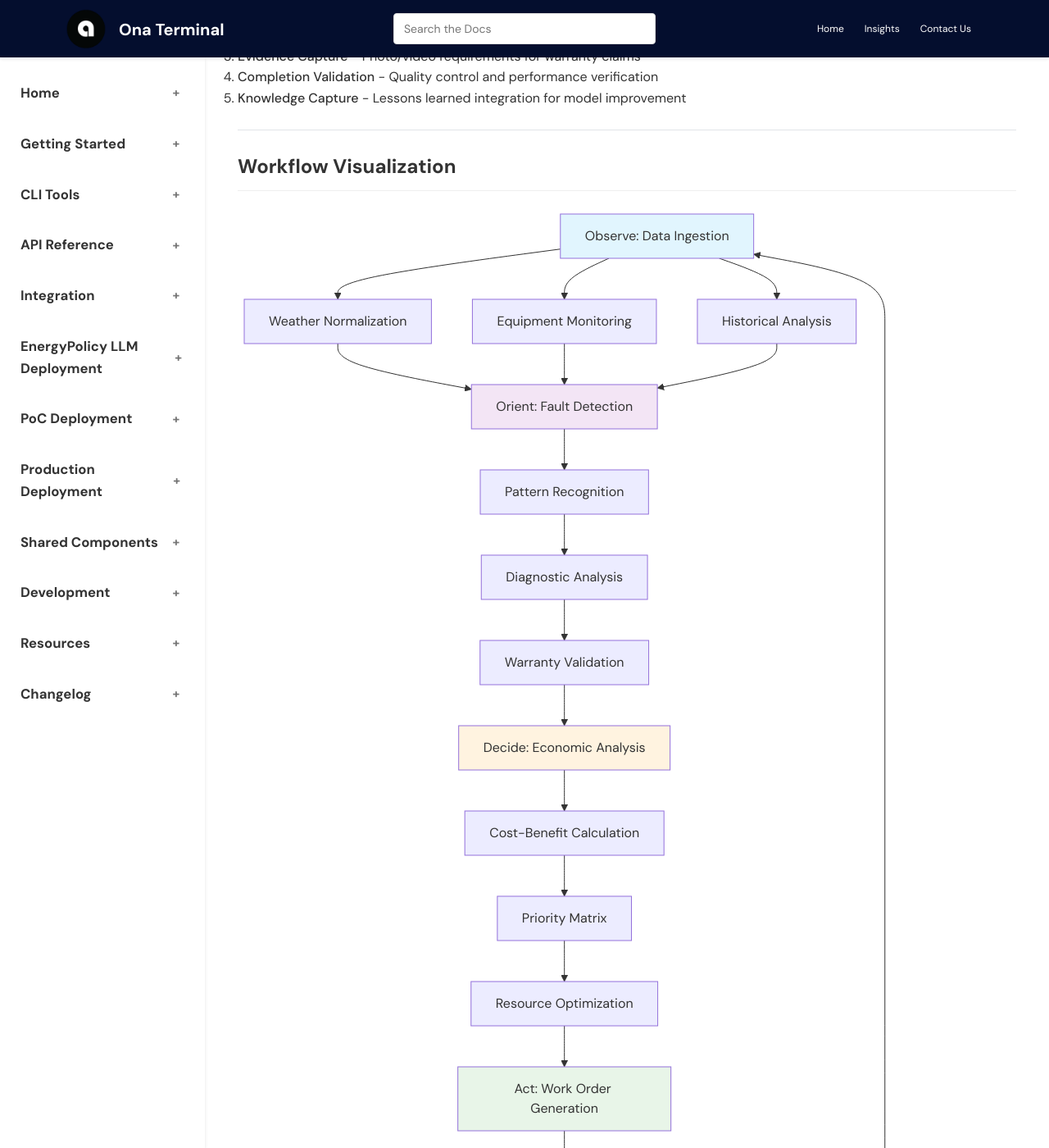
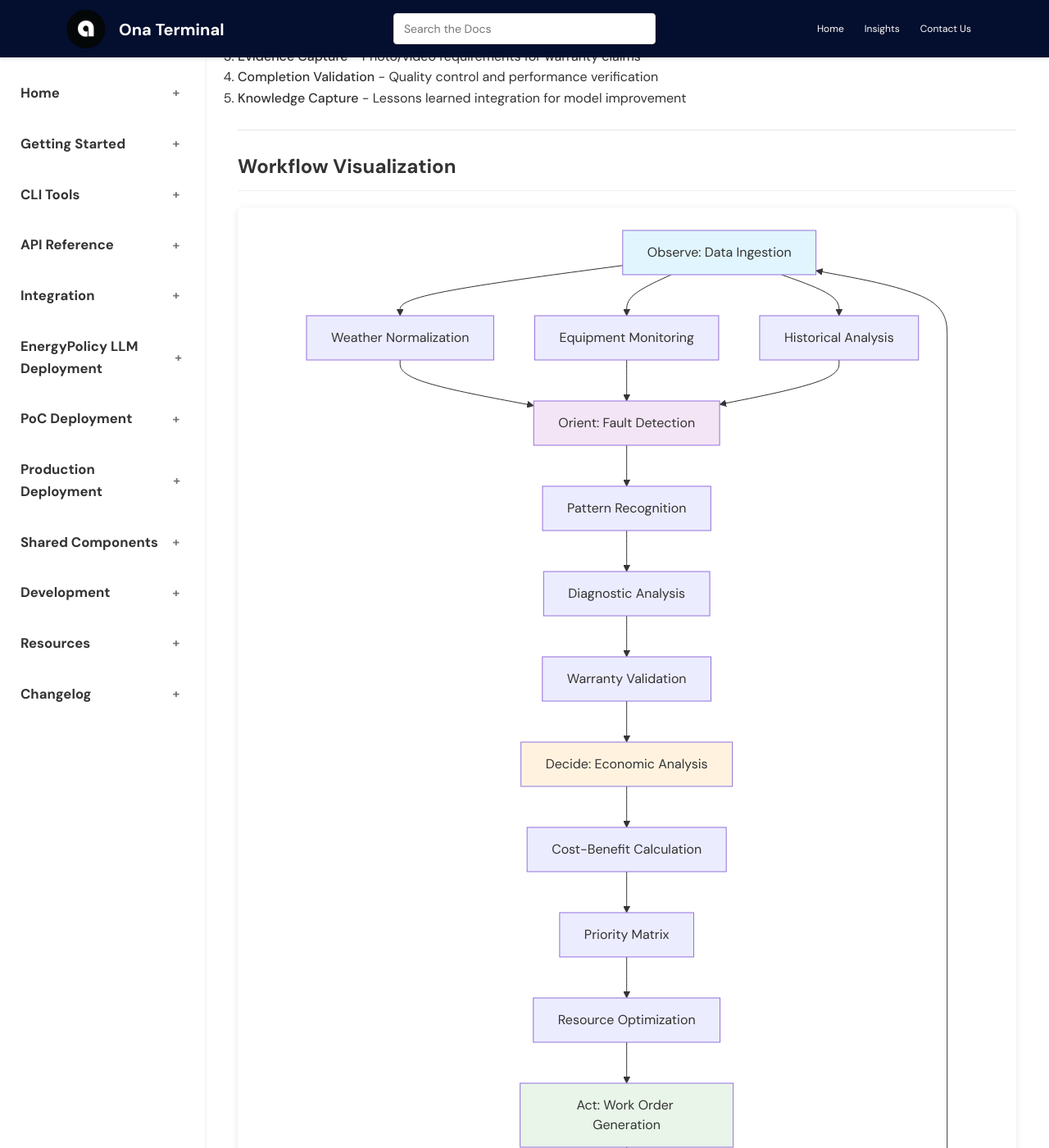
Before and after one commit to AsobaCloud/asobacode.github.io, a Jekyll site: the page built from archive/agentic-workflow.md, in a window 1280 px wide and 1400 px high, scrolled down 4313 px. Shown: the whole window at 82% size. Built offline with Jekyll 4.4.1, drawn with Linux system fonts in a browser that asks for light colours; comment, search, counter and statistics services are not loaded.

Commit message:
mermaid support

```diff
--- a/_layouts/default.html
+++ b/_layouts/default.html
@@ -16,6 +16,8 @@ layout: default
   <meta name="theme-color" content="#4551bf">
   <link rel="stylesheet" href="{{ site.baseurl }}/assets/css/styles.css">
   <script src="{{ site.baseurl }}/assets/js/search.js"></script>
+  <!-- Mermaid for diagram rendering -->
+  <script src="https://cdn.jsdelivr.net/npm/mermaid@10.9.1/dist/mermaid.min.js"></script>
 </head>
 <body>
   <header class="header-bar">
@@ -396,6 +398,52 @@ layout: default
         padding-left: 5px;
       }
     }
+
+    /* Mermaid diagram styling */
+    .mermaid {
+      text-align: center;
+      margin: 20px 0;
+      background: #fff;
+      border-radius: 8px;
+      padding: 20px;
+      box-shadow: 0 2px 8px rgba(0,0,0,0.1);
+    }
+
+    .mermaid svg {
+      max-width: 100%;
+      height: auto;
+    }
+
+    /* Ensure code blocks with mermaid are properly styled */
+    pre code.language-mermaid {
+      background: transparent;
+      border: none;
+      padding: 0;
+    }
   </style>
+
+  <!-- Initialize Mermaid -->
+  <script>
+    document.addEventListener('DOMContentLoaded', function() {
+      // Initialize Mermaid with configuration
+      mermaid.initialize({
+        startOnLoad: true,
+        theme: 'default',
+        themeVariables: {
+          primaryColor: '#4551bf',
+          primaryTextColor: '#2c3e50',
+          primaryBorderColor: '#4551bf',
+          lineColor: '#666',
+          secondaryColor: '#f8f9fa',
+          tertiaryColor: '#fff'
+        },
+        flowchart: {
+          useMaxWidth: true,
+          htmlLabels: true
+        },
+        securityLevel: 'loose'
+      });
+    });
+  </script>
 </body>
 </html>
```
